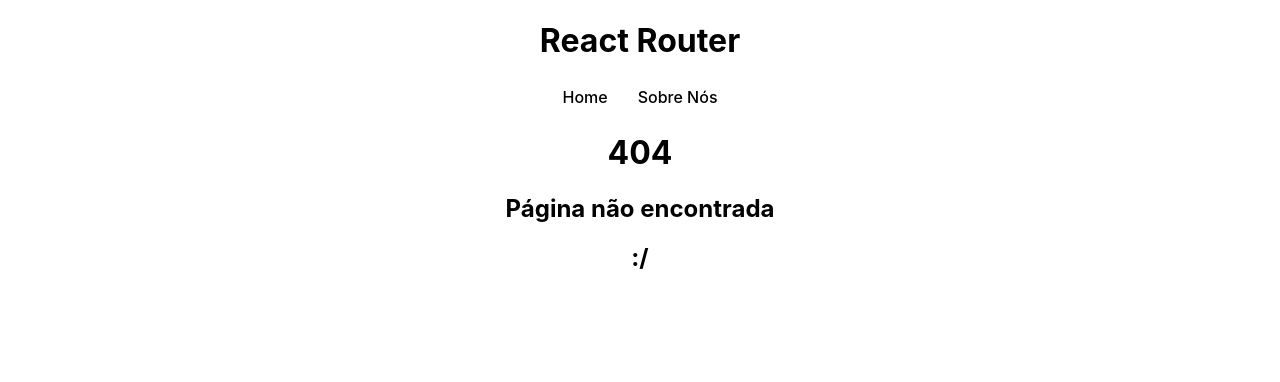
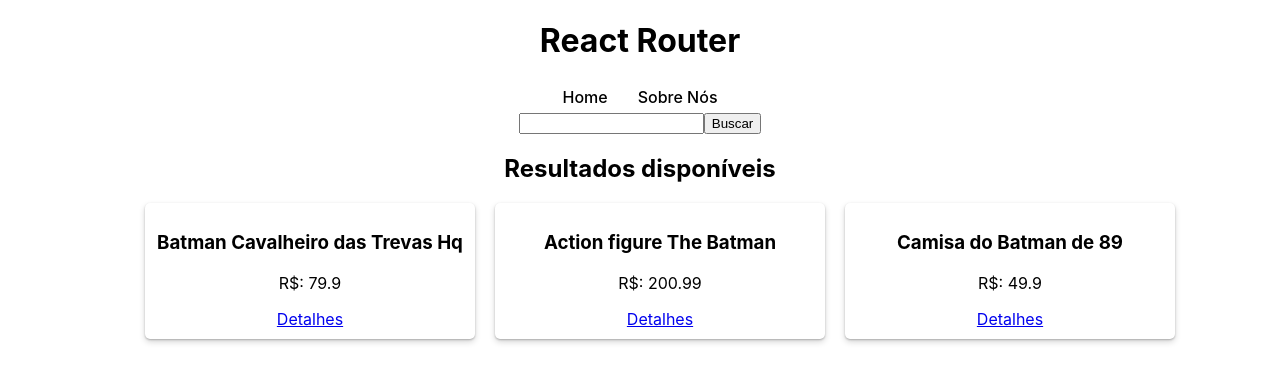
Before and after one commit to VinyProgramador/react-course, a React (Create React App) app in the folder react-router/: page /search in a window 1280 px wide. Before the commit this address had no page. Shown: the top 382 px of the page. Built offline with nearby package versions, Linux system fonts and the light colour scheme; data requests are answered from the project's data file.

Commit message:
Busca muito facil com search params do react, facilita muito e o filtro com lik e feito automaticamente pelo react.

```diff
--- a/react-router/src/App.js
+++ b/react-router/src/App.js
@@ -8,6 +8,8 @@
 import Product from './pages/Product';
 import Info from './pages/Info';
 import NotFound from './pages/NotFound';
+import SearchForm from './components/SearchForm';
+import Search from './pages/Search';
 
 function App() {
   return (
@@ -15,6 +17,8 @@
       <h1>React Router</h1>
       <BrowserRouter>
         <NavBar />
+        {/* Search */}
+        <SearchForm />
         <Routes>
           <Route path='/' element={<Home />} />
           <Route path='/about' element={<About />} />
@@ -22,6 +26,8 @@
           <Route path='/products/:id' element={<Product />}/>
           {/* nested routes */}
           <Route path='/products/:id/info' element={<Info />}/>
+          {/* página de busca */}
+          <Route path='/search' element={<Search />}/>
           {/* No match route */}
           <Route path='*' element={<NotFound />}/>
         </Routes>
--- /dev/null
+++ b/react-router/src/components/SearchForm.js
@@ -0,0 +1,22 @@
+import { useNavigate } from 'react-router-dom'
+import { useState } from 'react'
+
+
+const SearchForm = () => {
+    const navigate = useNavigate()
+    const [query, setQuery] = useState()
+
+    const handleSubmit = (e) => {
+        e.preventDefault();
+
+        navigate("/search?q=" + query)
+    }
+    return (
+        <form onSubmit={handleSubmit}>
+            <input type="text" onChange={(e) => setQuery(e.target.value)} />
+            <input type="submit" value='Buscar'/>
+        </form>
+    )
+}
+
+export default SearchForm
--- /dev/null
+++ b/react-router/src/pages/Search.js
@@ -0,0 +1,30 @@
+import React from 'react';
+import { useSearchParams } from 'react-router-dom';
+import { useFetch } from '../hooks/useFetch';
+import { Link } from 'react-router-dom';
+
+const Search = () => {
+    const [searchParams] = useSearchParams();
+
+    const url = "http://localhost:3000/products?" + searchParams;
+    const { data: items, loading, error } = useFetch(url);
+    return (
+        <div>
+            <h2>
+                Resultados disponíveis
+            </h2>
+            <ul className='products'>
+                {items &&
+                    items.map((item) => (
+                        <li key={item.id}>
+                            <h3>{item.name}</h3>
+                            <p>R$: {item.price}</p>
+                            <Link to={`/products/${item.id}`}>Detalhes</Link>
+                        </li>
+                    ))}
+            </ul>
+        </div>
+    )
+};
+
+export default Search
```
